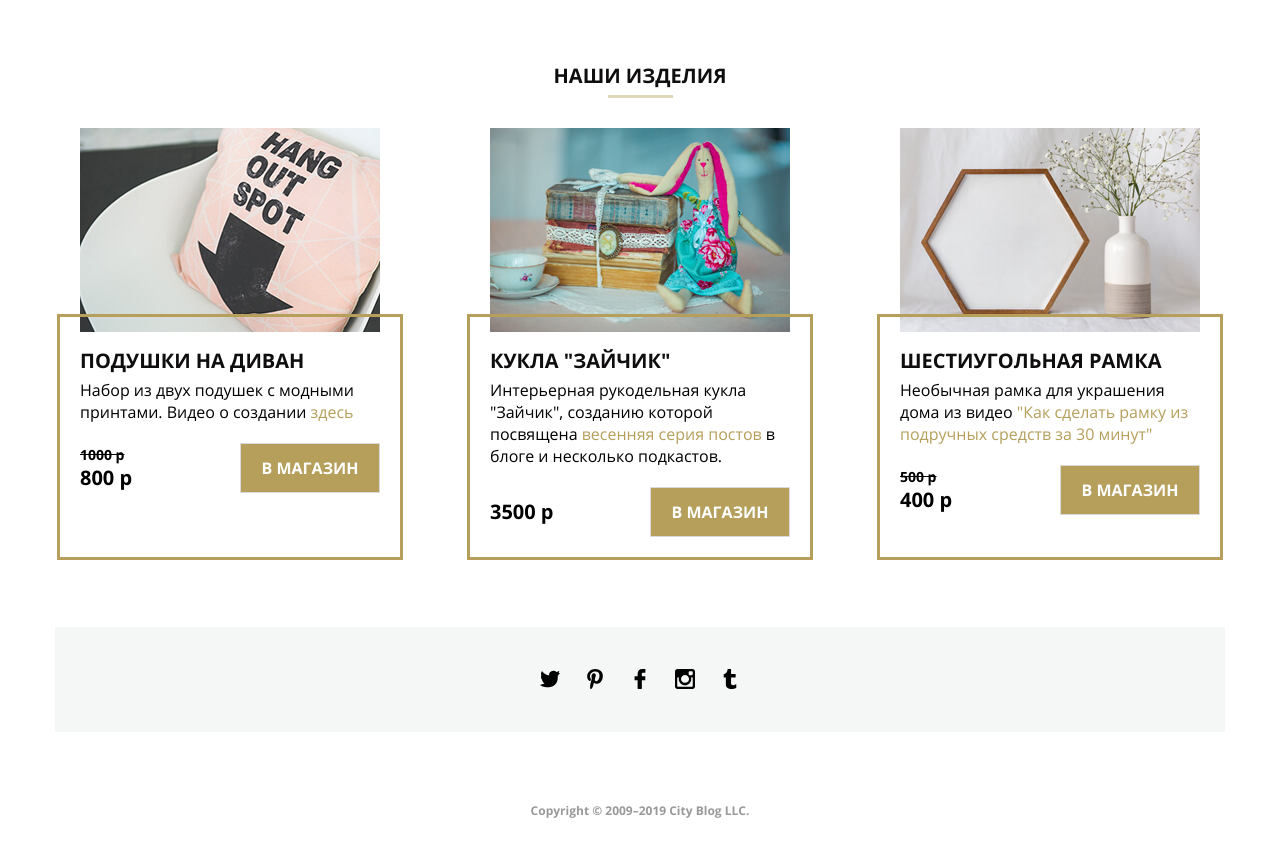
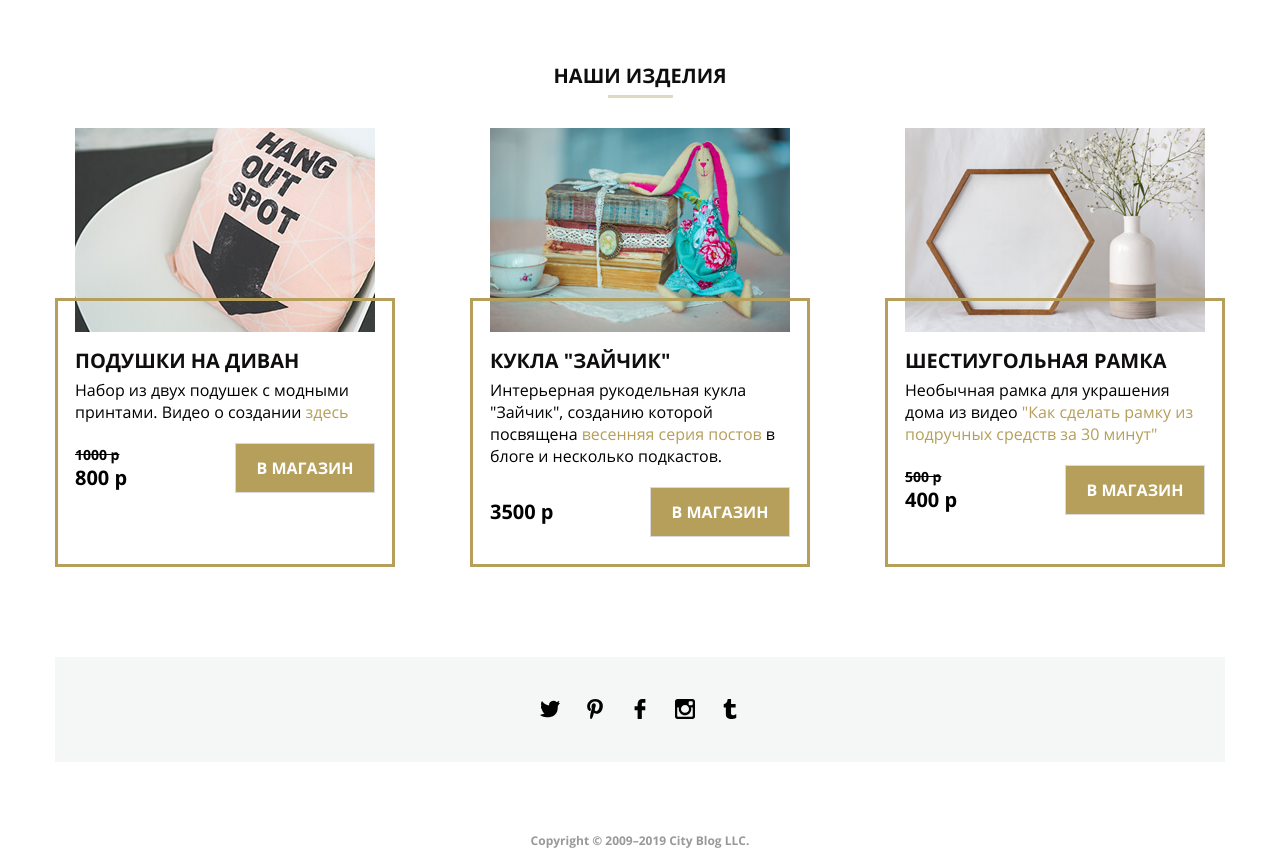
Before and after one commit to vladislav-nikitin/mq-diplom, a plain HTML site: page index.html in a window 1280 px wide. Shown: the part 2674-3528 px from the top of the page. Drawn offline with Linux system fonts and the light colour scheme; files whose address does not match are found by name.

Commit message:
Обновил файл со стилями

```diff
--- a/css/style.css
+++ b/css/style.css
@@ -538,7 +538,7 @@ nav label:hover{
 
 .our_products {
   max-width: 1200px;
-  padding: 0px 40px;
+  padding: 0px 15px;
   margin: 0 auto;
   margin-bottom: 90px;
 }
@@ -550,23 +550,30 @@ nav label:hover{
 }
 
 .our_products_item {
-  width: 300px;
+  max-width: 340px;
   display: flex;
   flex-direction: column;
+  padding: 0px 20px 30px;
+}
+
+.our_products_item:after {
+  content: "";
+  position: absolute;
+  top: 170px;
+  left: 0;
+  right: 0;
+  bottom: 0;
+  border: 3px solid #b59f5b;
+  z-index: 2;
 }
 
 .our_products_image {
-  width: 300px;
+  max-width: 300px;
+  margin: 0 auto;
 }
 
 .our_products_image img {
-  width: 300px;
-}
-
-.our_products_content {
-  outline: 3px solid #b59f5b;
-  outline-offset: 20px;
-  flex: 1;
+  max-width: 100%;
 }
 
 .our_products_title {
@@ -703,7 +710,7 @@ nav label:hover{
 
 .popup {
   content: "";
-  position: absolute;
+  position: fixed;
   top: 0;
   left: 0;
   right: 0;
@@ -997,6 +1004,10 @@ nav label:hover{
     font-size: 16px;
   }
 
+  .trends_nav_item {
+    margin-right: 0px;
+  }
+
   .content {
     max-width: 640px;
     padding: 40px 15px;
```
